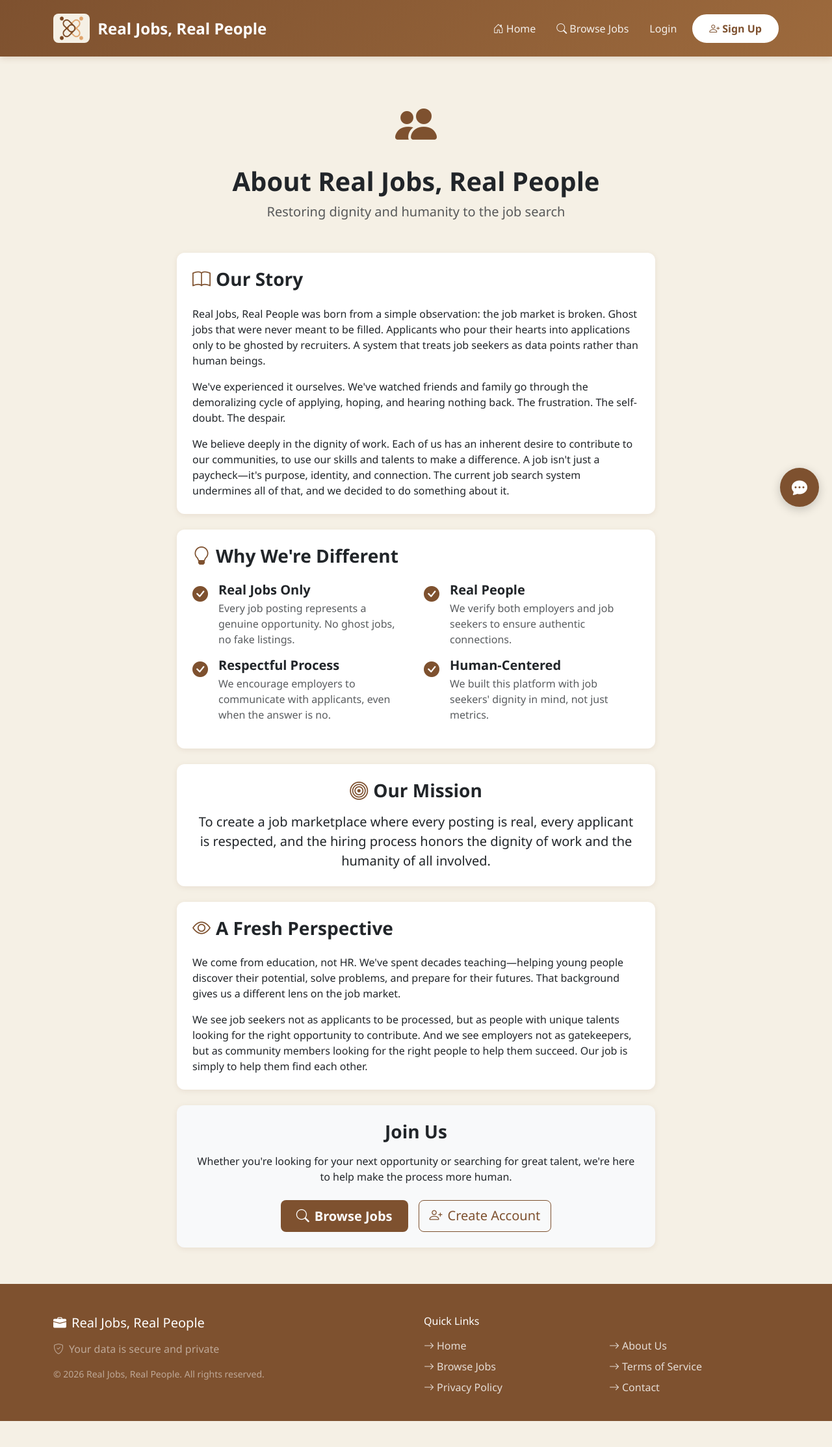
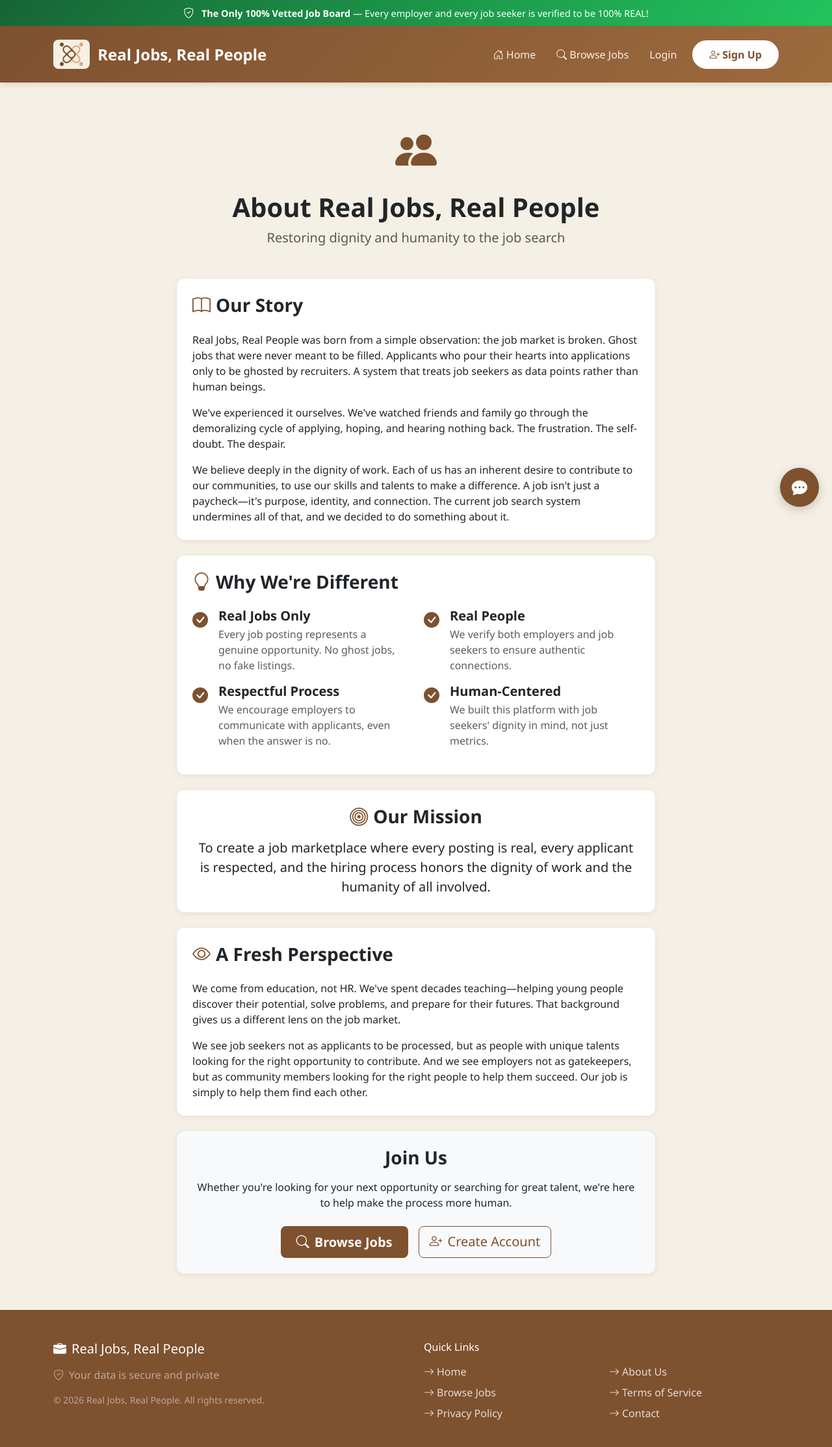
Before and after one commit to mfish324/Job-Board, a Django app: page /about/ in a window 1280 px wide. Shown: the whole page at 65% size. Before the commit the page ends 2187 px from the top, so only its background shows below. Run offline with Django 5.2, Linux system fonts and the light colour scheme.

Commit message:
Add vetted job board banner
- Green banner at top of all pages
- Emphasizes 100% verified employers and job seekers

Co-Authored-By: Claude Opus 4.5 <noreply@anthropic.com>

```diff
--- a/jobs/templates/jobs/base.html
+++ b/jobs/templates/jobs/base.html
@@ -252,11 +252,31 @@
             border-color: var(--primary-color);
             color: var(--dark-color);
         }
+
+        /* Vetted Job Board Banner */
+        .vetted-banner {
+            background: linear-gradient(135deg, #166534 0%, #22c55e 100%);
+            color: white;
+            padding: 0.5rem 0;
+            text-align: center;
+            font-size: 0.9rem;
+        }
+        .vetted-banner i {
+            font-size: 1rem;
+        }
     </style>
 
     {% block extra_css %}{% endblock %}
 </head>
 <body>
+    <!-- Vetted Job Board Banner -->
+    <div class="vetted-banner">
+        <div class="container">
+            <i class="bi bi-shield-check me-2"></i>
+            <strong>The Only 100% Vetted Job Board</strong> — Every employer and every job seeker is verified to be 100% REAL!
+        </div>
+    </div>
+
     <!-- Navigation -->
     <nav class="navbar navbar-expand-lg navbar-dark">
         <div class="container">
```
